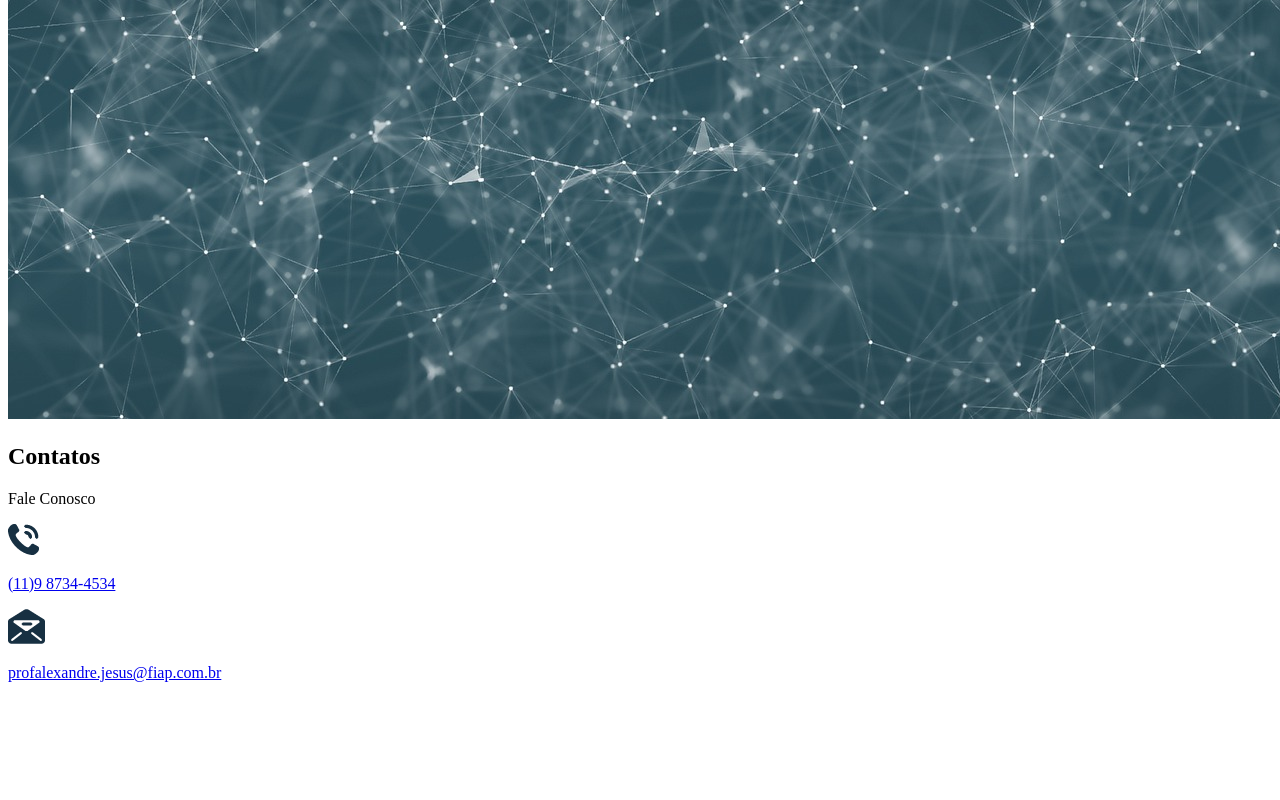
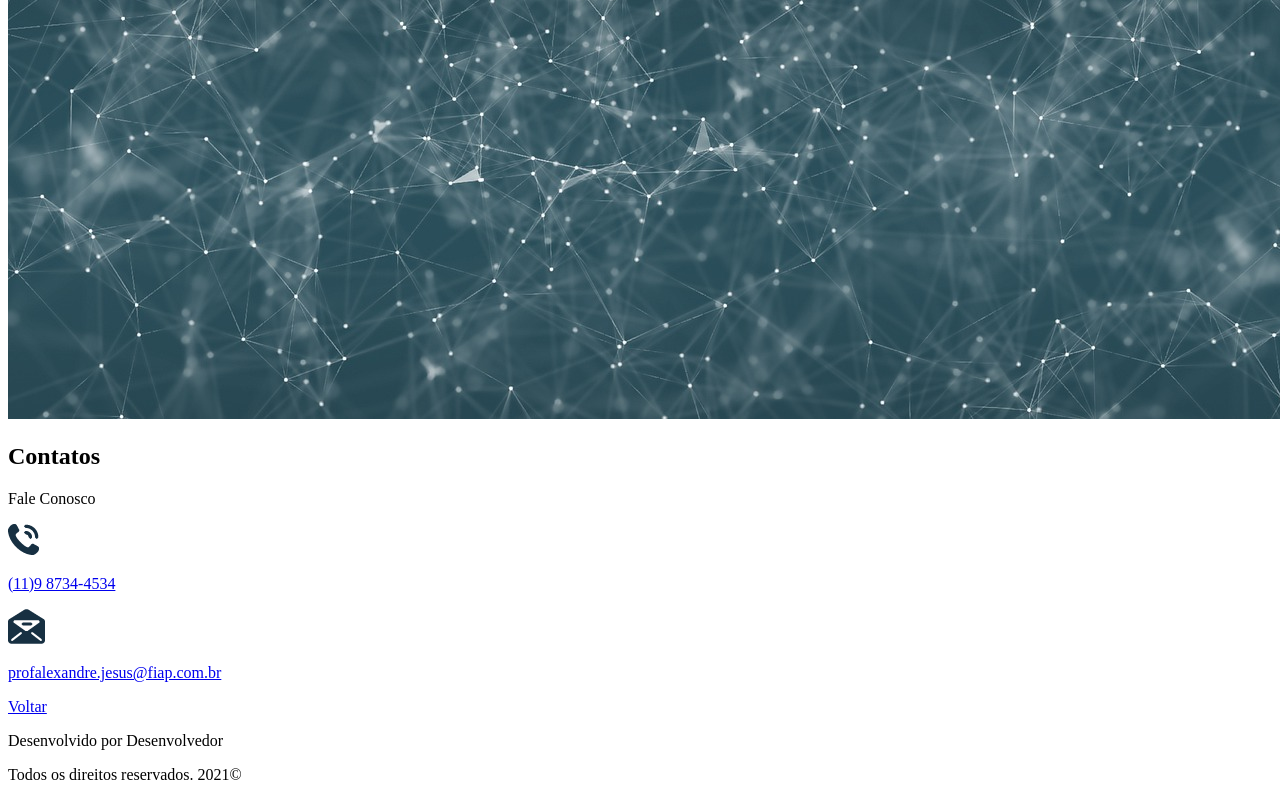
Before and after one commit to 1TINR-21/osite, a plain HTML site: page pf0670/projeto-site/index.html in a window 1280 px wide. Shown: the part 7048-7848 px from the top of the page. Before the commit the page ends 7746 px from the top, so only its background shows below. Drawn offline with Linux system fonts and the light colour scheme.

Commit message:
Footer adicionado.

```diff
--- a/pf0670/projeto-site/index.html
+++ b/pf0670/projeto-site/index.html
@@ -98,5 +98,11 @@
                 <p><a href="mailto:profalexandre.jesus@fiap.com.br">profalexandre.jesus@fiap.com.br</a></p>
             </div>
         </section>
+
+        <footer>
+            <a href="#topo">Voltar</a>
+            <p>Desenvolvido por <span>Desenvolvedor</span></p>
+            <p>Todos os direitos reservados. 2021&copy;</p>
+        </footer>
     </body>
 </html>
```
